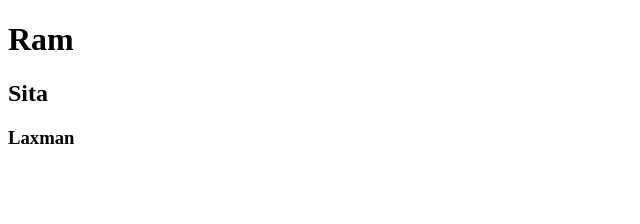
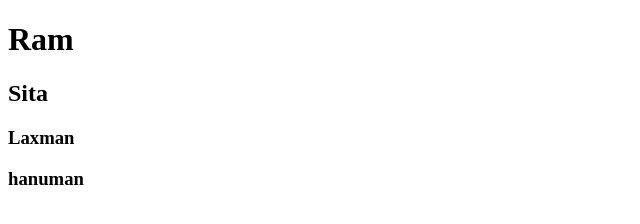
Before and after one commit to Ram-Aethari/gitdemo1, a plain HTML site: page index.html in a window 1280 px wide. Shown: the full height of the page, 0-640 px from the left. Drawn offline with Linux system fonts and the light colour scheme.

Commit message:
fourth commit

```diff
--- a/index.html
+++ b/index.html
@@ -9,5 +9,6 @@
     <h1>Ram</h1>
     <h2>Sita</h2>
     <h3>Laxman</h3>
+    <h3>hanuman</h3>
 </body>
 </html>
```
